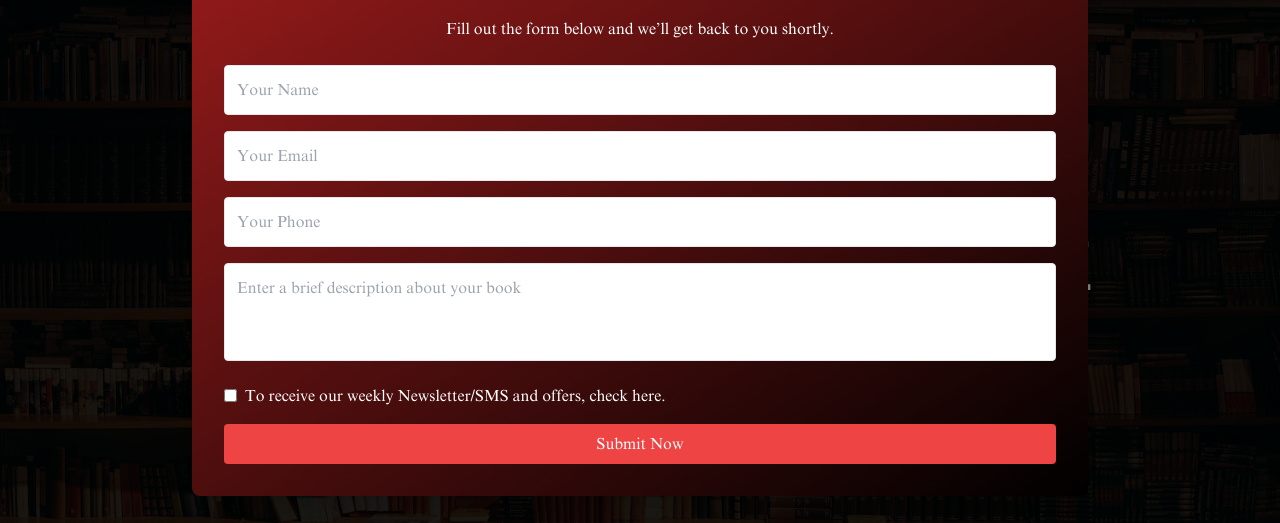
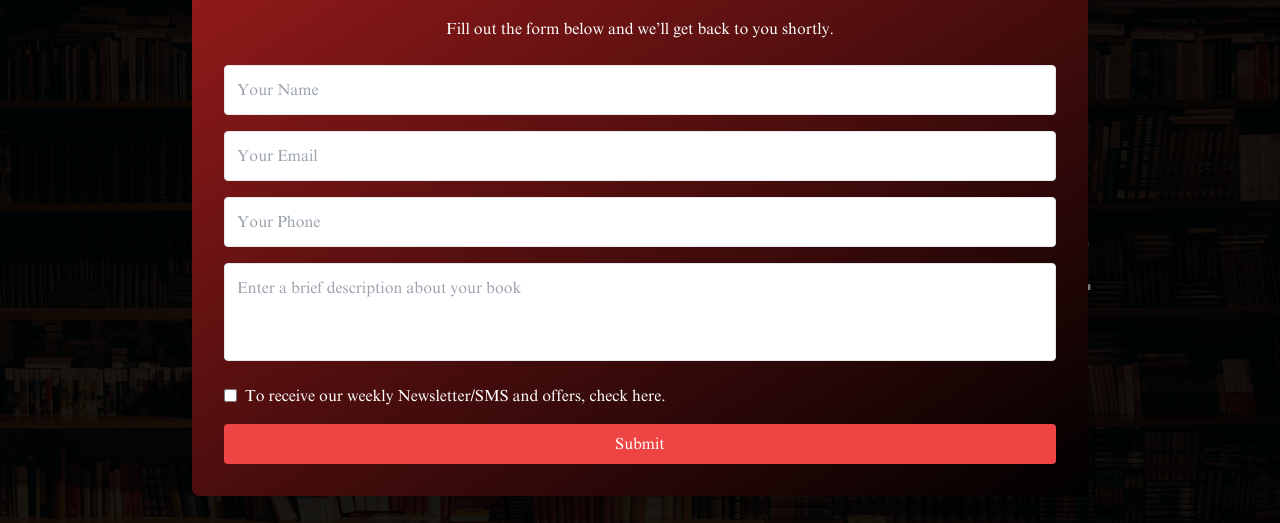
Before and after one commit to haseebx16/danbrown-clone, a Next.js app: page / in a window 1280 px wide. Both pictures are taken after a click on the button "CONTACT OUR EXPERTS!". Shown: the part 184-707 px from the top of the page. Built offline with nearby package versions, Linux system fonts and the light colour scheme.

Commit message:
Update ContactModal.js

```diff
--- a/app/Components/Sections/ContactModal.js
+++ b/app/Components/Sections/ContactModal.js
@@ -1,8 +1,63 @@
 "use client";
 import React from "react";
+import emailjs from "emailjs-com";
+import { useState } from "react";
 
 const ContactModal = ({ isOpen, onClose }) => {
   if (!isOpen) return null;
+
+  const [formData, setFormData] = useState({
+      name: "",
+      email: "",
+      phone: "",
+      message: "",
+    });
+
+    const [isSubmitting, setIsSubmitting] = useState(false);
+
+    const handleChange = (e) => {
+      const { name, value } = e.target;
+      setFormData((prev) => ({
+        ...prev,
+        [name]: value,
+      }));
+    };
+
+    const handleSubmit = (e) => {
+      e.preventDefault();
+      setIsSubmitting(true);
+
+      const { name, email, phone, message } = formData;
+
+      if (!name || !email || !phone || !message) {
+        alert("All fields are required!");
+        setIsSubmitting(false);
+        return;
+      }
+
+      emailjs
+        .send(
+          "service_zfdtt1k", // Replace with your EmailJS service ID
+          "template_ssqyv8w", // Replace with your EmailJS template ID
+          {
+            name,
+            email,
+            phone,
+            message,
+          },
+          "_09CMb0W-8XfBbNAC" // Replace with your EmailJS public key
+        )
+        .then(() => {
+          alert("Your message was sent successfully!");
+          setFormData({ name: "", email: "", phone: "", message: "" });
+          setIsSubmitting(false);
+        })
+        .catch((error) => {
+          console.error("EmailJS Error:", error);
+          alert("Failed to send the message. Please try again later.");
+          setIsSubmitting(false);
+        });
+    };
 
   return (
     <div className="fixed inset-0 bg-black bg-opacity-50 flex items-center justify-center z-50">
@@ -22,29 +77,45 @@ const ContactModal = ({ isOpen, onClose }) => {
           <h2 className="text-2xl text-center font-bold mb-4">
             Get Started with Ghostwriting!
           </h2>
-          <p className="text-white text-center mb-6">
+          <p className=" text-center mb-6">
             Fill out the form below and we’ll get back to you shortly.
           </p>
-          <form className="space-y-4">
+          <form className=" text-black space-y-4" onSubmit={handleSubmit}>
             <input
               type="text"
+              id="name"
+                name="name"
+                value={formData.name}
+                onChange={handleChange}
               placeholder="Your Name"
               className="w-full p-3 border rounded focus:outline-none focus:ring-2 focus:ring-blue-500"
               required
             />
             <input
               type="email"
+              id="email"
+                name="email"
+                value={formData.email}
+                onChange={handleChange}
               placeholder="Your Email"
               className="w-full p-3 border rounded focus:outline-none focus:ring-2 focus:ring-blue-500"
               required
             />
             <input
               type="tel"
+              id="phone"
+                name="phone"
+                value={formData.phone}
+                onChange={handleChange}
               placeholder="Your Phone"
               className="w-full p-3 border rounded focus:outline-none focus:ring-2 focus:ring-blue-500"
               required
             />
             <textarea
+              id="message"
+              name="message"
+              value={formData.message}
+              onChange={handleChange}
               placeholder="Enter a brief description about your book"
               className="w-full p-3 border rounded focus:outline-none focus:ring-2 focus:ring-blue-500 resize-none"
               rows="3"
@@ -58,9 +129,10 @@ const ContactModal = ({ isOpen, onClose }) => {
             </div>
             <button
               type="submit"
+              disabled={isSubmitting}
               className="w-full bg-red-500 text-white py-2 px-4 rounded hover:bg-red-700 duration-300"
             >
-              Submit Now
+              {isSubmitting ? "Submitting..." : "Submit"}
             </button>
           </form>
         </div>
```
